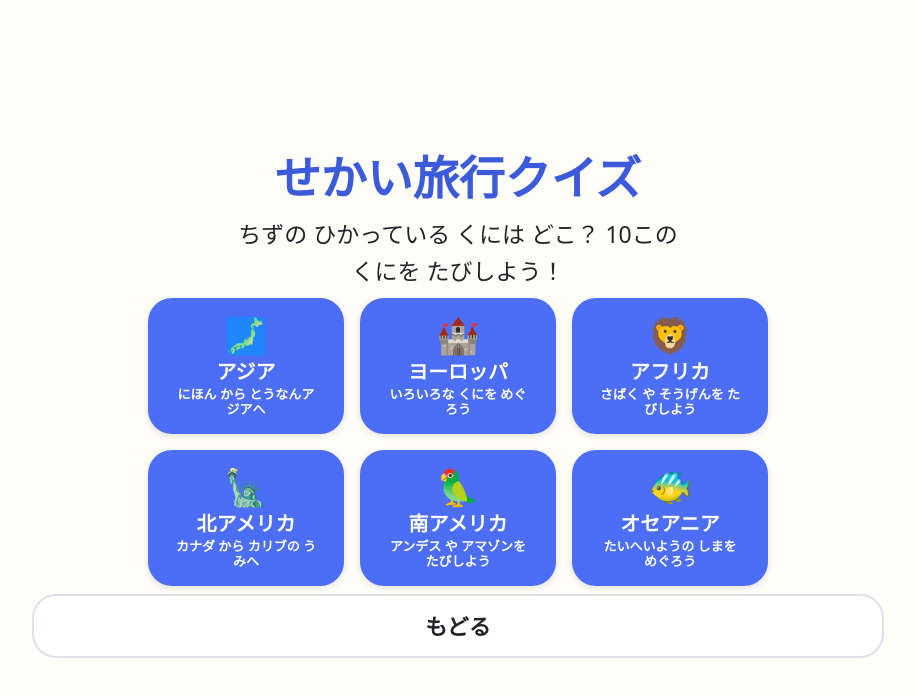
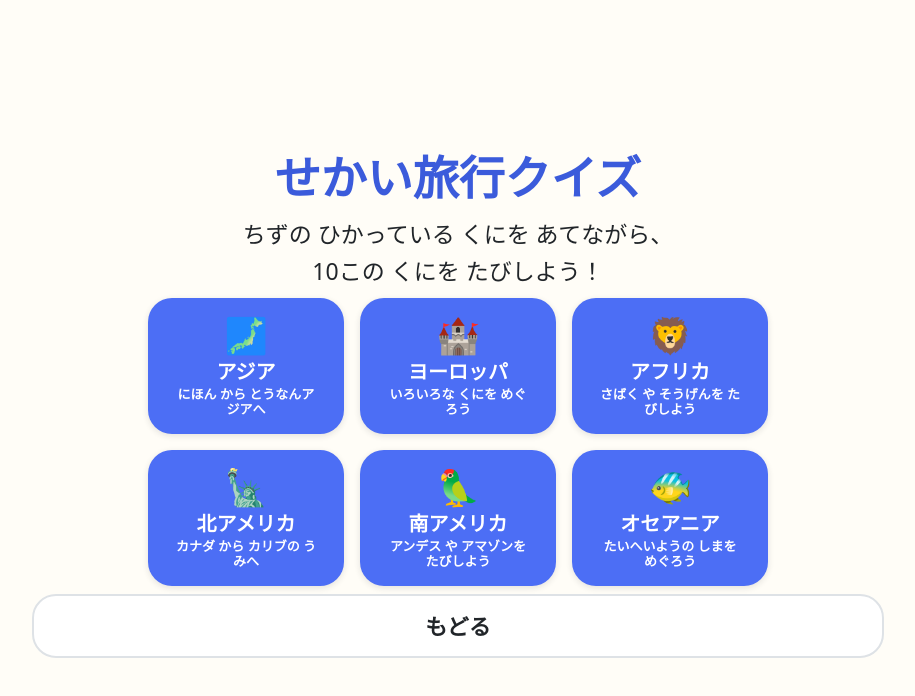
Before and after one commit to KoheiKasahara/kids-playground, a React (Vite) app: page /#/games/world-travel-quiz in a window 1280 px wide. Shown: the top 696 px of the page, without its empty margins (182-1097 px from the left). Built offline with nearby package versions, Linux system fonts and the light colour scheme.

Commit message:
Route travel regions to answer mode selection

```diff
--- a/src/games/world-travel-quiz/WorldTravelQuizStart.tsx
+++ b/src/games/world-travel-quiz/WorldTravelQuizStart.tsx
@@ -16,8 +16,8 @@ export default function WorldTravelQuizStart() {
   const navigate = useNavigate()
   return <main className={styles.page}>
     <h1 className={styles.title}>せかい旅行クイズ</h1>
-    <p className={styles.description}>ちずの ひかっている くには どこ？ 10この くにを たびしよう！</p>
-    <div className={styles.regions}>{regions.map((region) => <BigButton key={region.id} variant="primary" className={styles.region} onClick={() => navigate(`/games/world-travel-quiz/${region.id}/play`)}><span aria-hidden="true">{region.emoji}</span><span><strong>{region.title}</strong><small>{region.description}</small></span></BigButton>)}</div>
+    <p className={styles.description}>ちずの ひかっている くにを あてながら、10この くにを たびしよう！</p>
+    <div className={styles.regions}>{regions.map((region) => <BigButton key={region.id} variant="primary" className={styles.region} onClick={() => navigate(`/games/world-travel-quiz/${region.id}/answer-mode`)}><span aria-hidden="true">{region.emoji}</span><span><strong>{region.title}</strong><small>{region.description}</small></span></BigButton>)}</div>
     <BigButton variant="secondary" onClick={() => navigate('/')}>もどる</BigButton>
   </main>
 }
```
